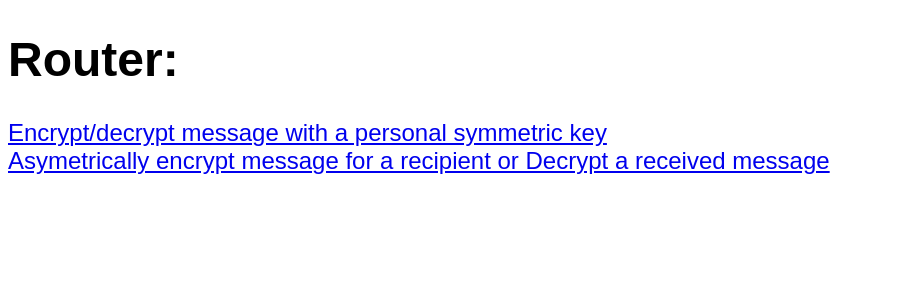
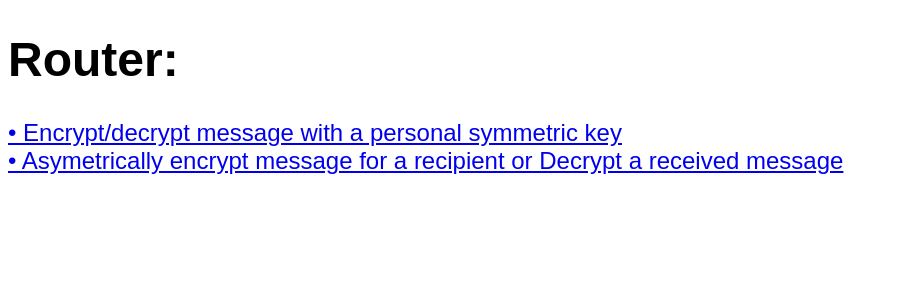
Before and after one commit to thomasn8/first_canisters, a React (Vite) app in the folder src/hello_frontend/: page / in a window 1280 px wide. Shown: the top 300 px of the page, without its empty margins (0-899 px from the left). Built offline with nearby package versions, Linux system fonts and the light colour scheme.

Commit message:
feat(frontend): show current raw identity

```diff
--- a/src/hello_frontend/src/Home.tsx
+++ b/src/hello_frontend/src/Home.tsx
@@ -5,8 +5,8 @@ function Home() {
         <div>
             <h1>Router:</h1>
             <nav>
-                <Link to="/symmetric">Encrypt/decrypt message with a personal symmetric key</Link><br/>
-                <Link to="/ibe">Asymetrically encrypt message for a recipient or Decrypt a received message</Link><br/>
+                <Link to="/symmetric">• Encrypt/decrypt message with a personal symmetric key</Link><br/>
+                <Link to="/ibe">• Asymetrically encrypt message for a recipient or Decrypt a received message</Link><br/>
             </nav>
         </div>
     );
--- a/src/hello_frontend/src/demo/Ibe.tsx
+++ b/src/hello_frontend/src/demo/Ibe.tsx
@@ -77,6 +77,8 @@ function Ibe() {
 
     return (
         <main>
+            <div>Identity: 2vxsx-fae</div>
+
             <div>
                 <h3>1.1 Pubkey</h3>
                 <p>– Fetch the canister public key from the backend.</p>
--- a/src/hello_frontend/src/demo/Symmetric.tsx
+++ b/src/hello_frontend/src/demo/Symmetric.tsx
@@ -67,6 +67,8 @@ function Symmetric() {
 
   return (
     <main>
+      <div>Identity: 2vxsx-fae</div>
+
       <div>
         <h3>1. Vetkey</h3>
         <p>– Fetch personnal vetkey from the backend.</p>
```
